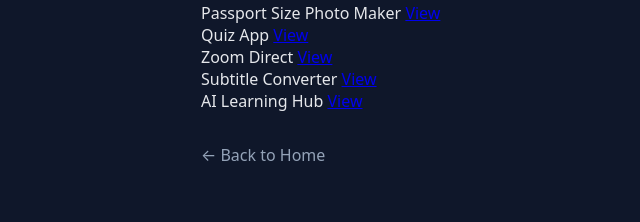
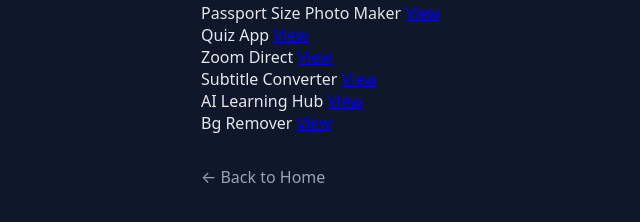
Before and after one commit to chiranjeeviiii/Projects, a plain HTML site: page index.html in a window 1280 px wide. Shown: the part 118-340 px from the top of the page, without its empty margins (89-729 px from the left). Drawn offline with Linux system fonts and the light colour scheme.

Commit message:
Update index.html

```diff
--- a/index.html
+++ b/index.html
@@ -47,6 +47,13 @@
         </a>
       </div>
 
+      <div class="project">
+        <span>Bg Remover</span>
+        <a href="https://bg-remover-chiranjeevi.netlify.app/" target="_blank">
+          View
+        </a>
+      </div>
+
     </div>
 
     <a class="back" href="https://chiranjeeviiii.github.io/">← Back to Home</a>
```
